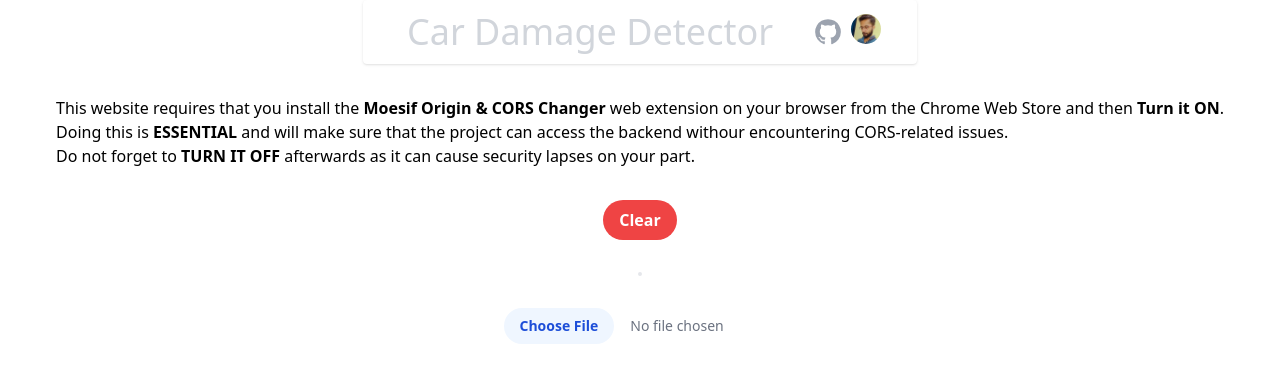
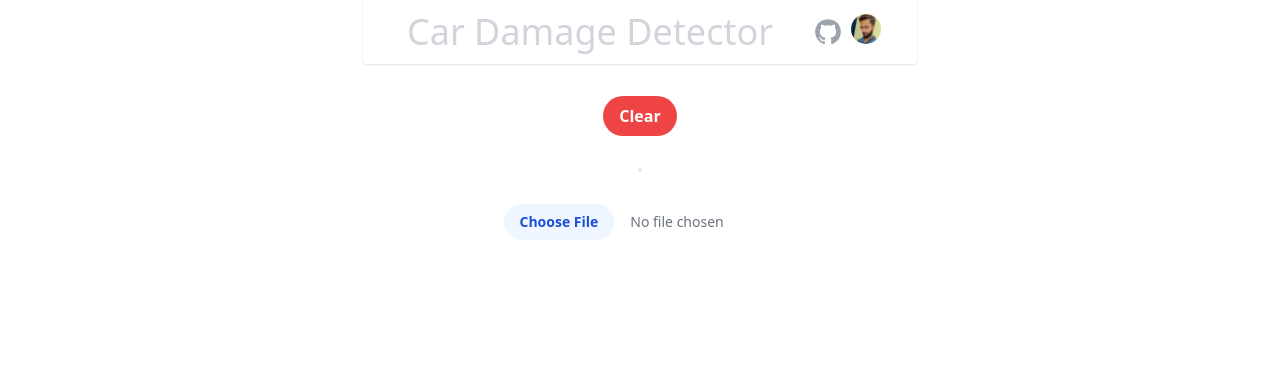
Before and after one commit to Alpha-Knight-Zero/car-damage-detector, a Next.js app: page / in a window 1280 px wide. Shown: the top 382 px of the page. Built offline with nearby package versions, Linux system fonts and the light colour scheme.

Commit message:
removed cors-warning
removed the warning and requirement to install additional extension since cors-proxy server has been built and the URL has been redirected for axios call to API.

```diff
--- a/pages/index.js
+++ b/pages/index.js
@@ -219,21 +219,6 @@ export default function Home() {
 						</div>
 					</nav>
 				</div>
-				<div>
-					<h1>
-						This website requires that you install the{' '}
-						<b>Moesif Origin & CORS Changer</b> web extension on
-						your browser from the Chrome Web Store and then{' '}
-						<b>Turn it ON</b>.
-						<br />
-						Doing this is <b>ESSENTIAL</b> and will make sure that
-						the project can access the backend withour encountering
-						CORS-related issues.
-						<br />
-						Do not forget to <b>TURN IT OFF </b> afterwards as it
-						can cause security lapses on your part.
-					</h1>
-				</div>
 				<div className='flex justify-end space-x-10'>
 					{imageUrl && (
 						<button
```
